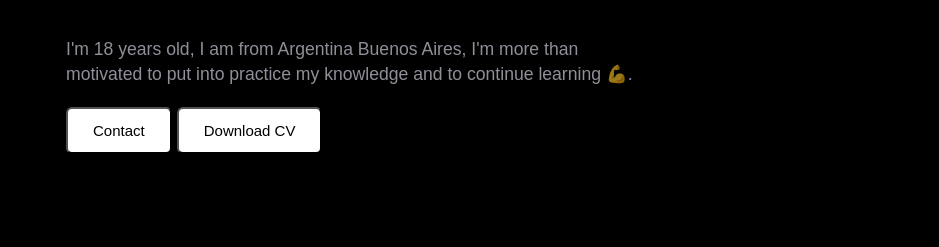
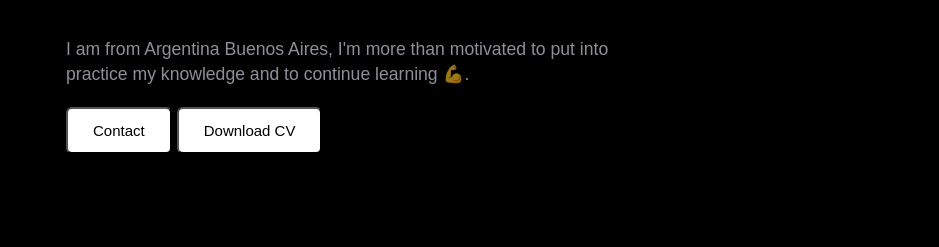
Before and after one commit to tomas95-lab/tomas-portfolio, a plain HTML site: page index.html in a window 1280 px wide. Shown: the part 505-752 px from the top of the page, 0-939 px from the left. Drawn offline with nearby package versions, Linux system fonts and the light colour scheme; a web font is replaced by a local one.

Commit message:
project added

```diff
--- a/index.html
+++ b/index.html
@@ -38,8 +38,7 @@
                 <h1>Hi,
                     I am <span>Tomas Ruiz</span></h1>
                 <p>
-                <p>I'm 18 years old,
-                    I am from Argentina Buenos Aires, I'm more than motivated to put into practice my knowledge and to
+                <p> I am from Argentina Buenos Aires, I'm more than motivated to put into practice my knowledge and to
                     continue learning 💪.
                 </p>
                 <div class="links">
```
